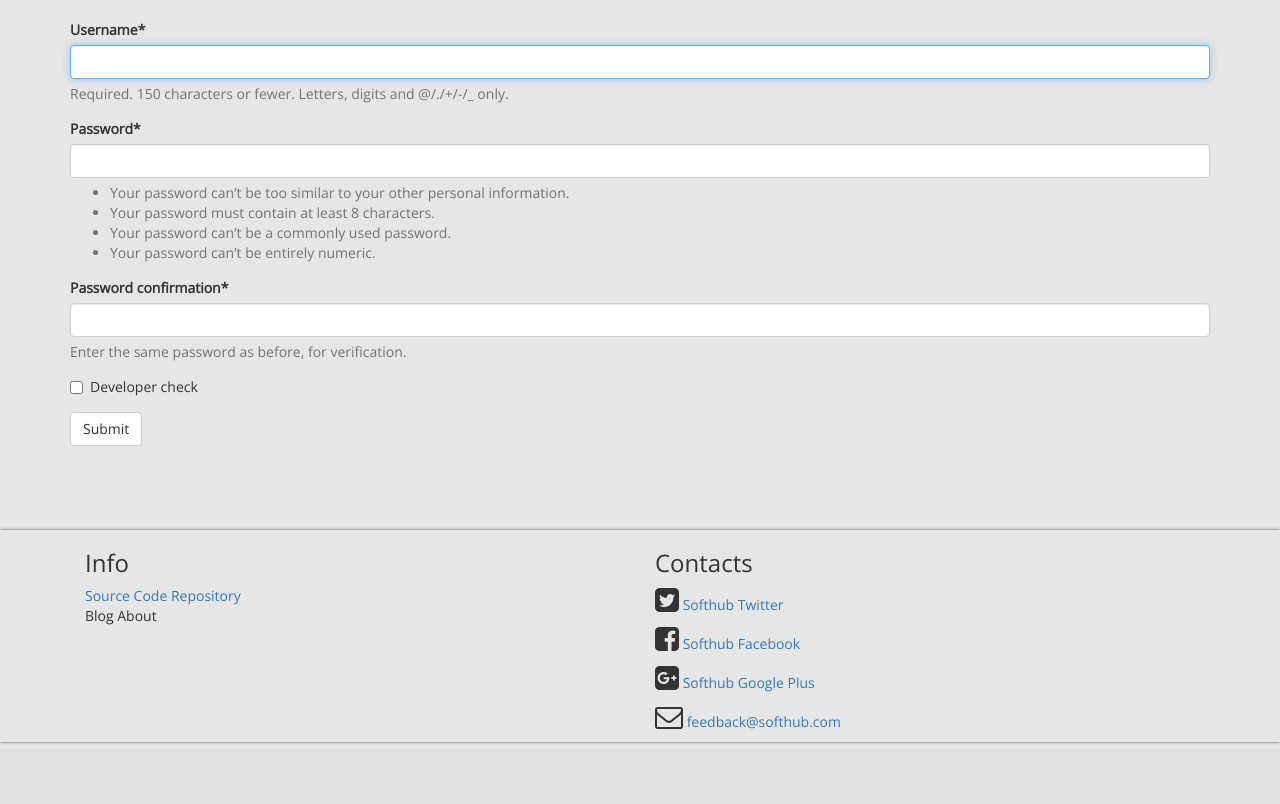
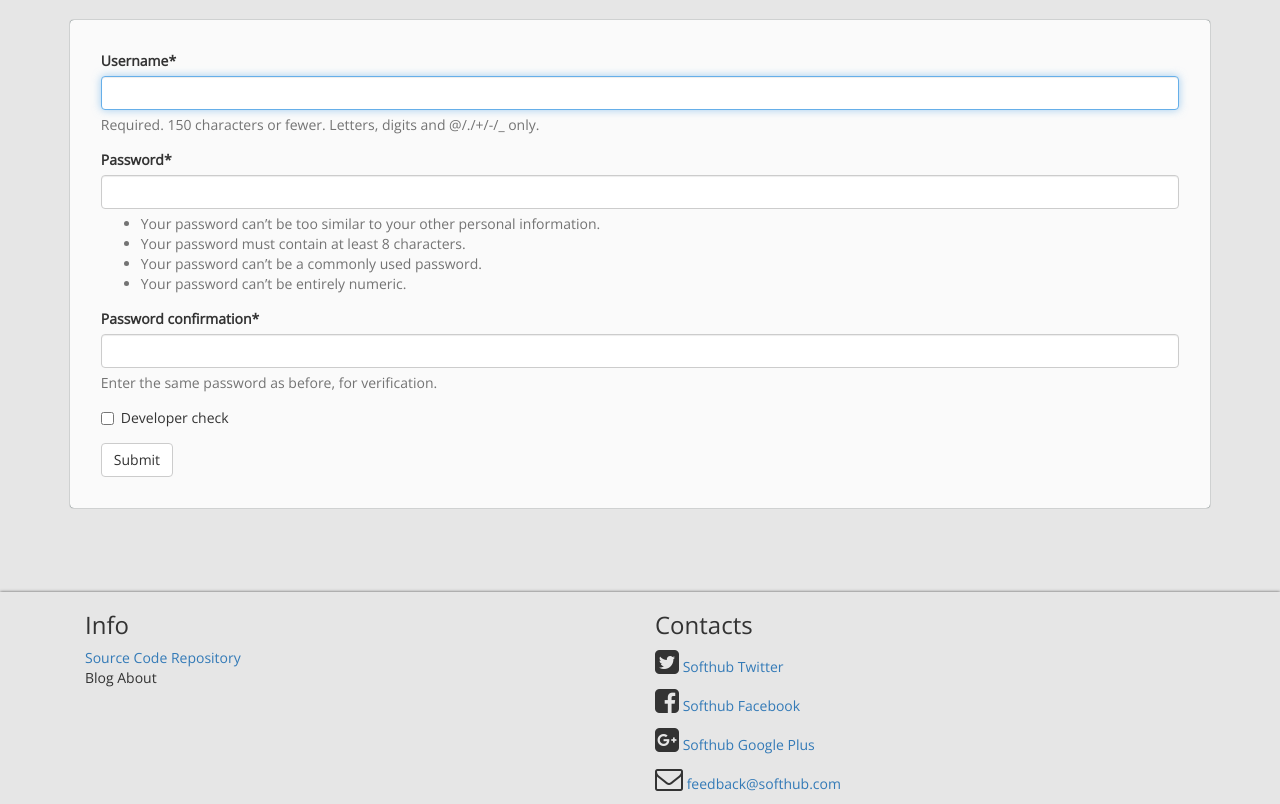
Before and after one commit to davcri/softhub, a Django app: a page that uses softhub/templates/registration/user_creation.html in a window 1280 px wide. Shown: the part 51-855 px from the top of the page. Before the commit the page ends 795 px from the top, so only its background shows below. Run offline with Django 3.2, Linux system fonts and the light colour scheme; parts of the project's set-up code (start-up, migrations or seed data) failed here and were passed over; some libraries are stand-ins or nearby versions.

Commit message:
Added fancy div to user templates

```diff
--- a/softhub/templates/registration/user_creation.html
+++ b/softhub/templates/registration/user_creation.html
@@ -5,7 +5,7 @@
 {% endblock %}
 
 {% block content %}
-
+  <div class="white-background col-md-12">
     <form class="" action="#" method="post">
 
       {% csrf_token %}
@@ -15,5 +15,5 @@
       <button type="submit" name="button" class="btn btn-default">Submit</button>
 
     </form>
-
+  </div>
 {% endblock %}
--- a/softhub/templates/registration/user_update.html
+++ b/softhub/templates/registration/user_update.html
@@ -5,7 +5,7 @@
 {% endblock %}
 
 {% block content %}
-
+  <div class="white-background col-md-12">
     <form class="" action="" method="post">
 
       {% csrf_token %}
@@ -15,5 +15,5 @@
       <button type="submit" name="button" class="btn btn-default">Submit</button>
 
     </form>
-
+  </div>
 {% endblock %}
```
Lines whose indentation alone changed are shown as unchanged.
